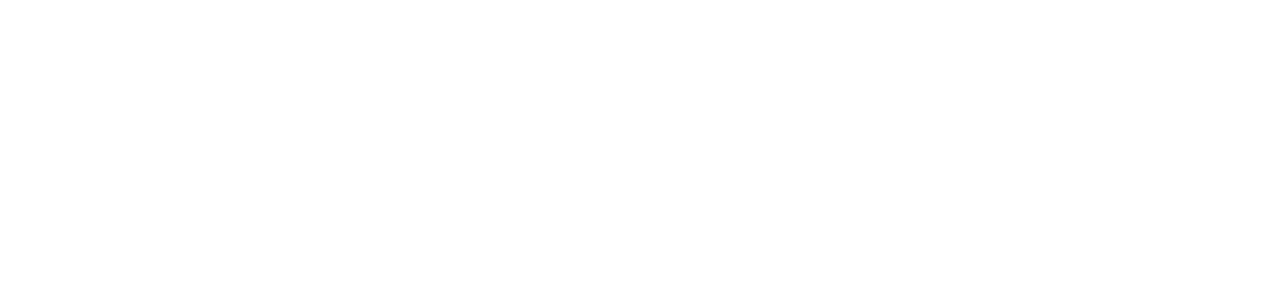
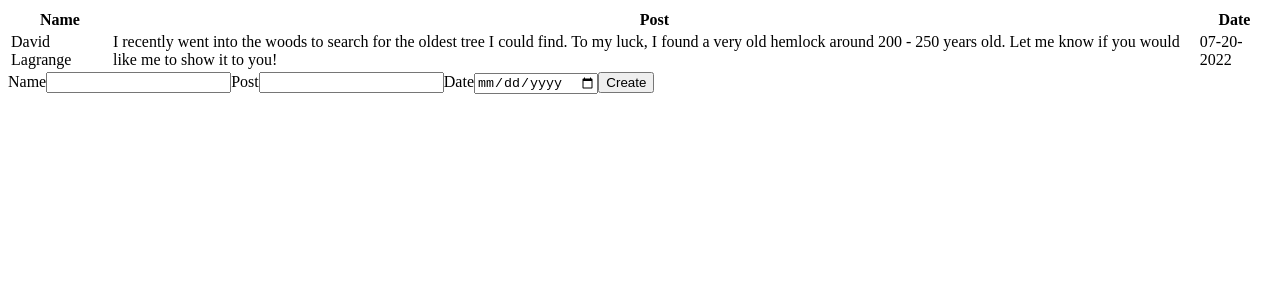
Before and after one commit to nrwagner723/social-feed-react, a React (Create React App) app: page / in a window 1280 px wide. Shown: the top 300 px of the page. Built offline with nearby package versions, Linux system fonts and the light colour scheme.

Commit message:
created form to post your name, post, and date + made a function in Apps.js to add the posts into the table

```diff
--- a/src/App.js
+++ b/src/App.js
@@ -1,13 +1,20 @@
 import React, { useState } from 'react';
 import DisplayEntries from './Components/DisplayEntries/DisplayEntries';
+import Posts from './Components/Posts/Posts';
 
 function App() {
 
   const [entries, setEntries] = useState([{name: 'David Lagrange', post: 'I recently went into the woods to search for the oldest tree I could find. To my luck, I found a very old hemlock around 200 - 250 years old. Let me know if you would like me to show it to you!', date: '07-20-2022'}])
 
+  function addNewEntry(entry) {
+    let tempEntries = [entry, ...entries];
+    setEntries(tempEntries);
+  }
+
   return (
     <div>
-
+      <DisplayEntries parentEntries={entries} />
+      <Posts addNewEntryProperty={addNewEntry} />
     </div>
   );
 }
--- a/src/Components/DisplayEntries/DisplayEntries.jsx
+++ b/src/Components/DisplayEntries/DisplayEntries.jsx
@@ -9,7 +9,7 @@
           </tr>
         </thead>
         <tbody>
-          {entries.map((entry) => {
+          {props.parentEntries.map((entry) => {
             return (
               <tr>
                 <td>{entry.name}</td>
--- a/src/Components/Posts/Posts.jsx
+++ b/src/Components/Posts/Posts.jsx
@@ -0,0 +1,33 @@
+import React, { useState } from 'react';
+
+const Posts = (props) => {
+
+    const [name, setName] = useState('');
+    const [post, setPost] = useState('');
+    const [date, setDate] = useState('');
+
+    function handleSubmit(event) {
+        event.preventDefault();
+        let newEntry = {
+            name: name,
+            post: post,
+            date: date
+        };
+        console.log(newEntry);
+        props.addNewEntryProperty(newEntry);
+    }
+
+    return (
+        <form onSubmit={handleSubmit}>
+            <label>Name</label>
+            <input type='text' value={name} onChange={(event) => setName(event.target.value)} />
+            <label>Post</label>
+            <input type='text' value={post} onChange={(event) => setPost(event.target.value)} />
+            <label>Date</label>
+            <input type='date' value={date} onChange={(event) => setDate(event.target.value)} />
+            <button type='submit'>Create</button>
+        </form>
+     );
+}
+
+export default Posts;
```
